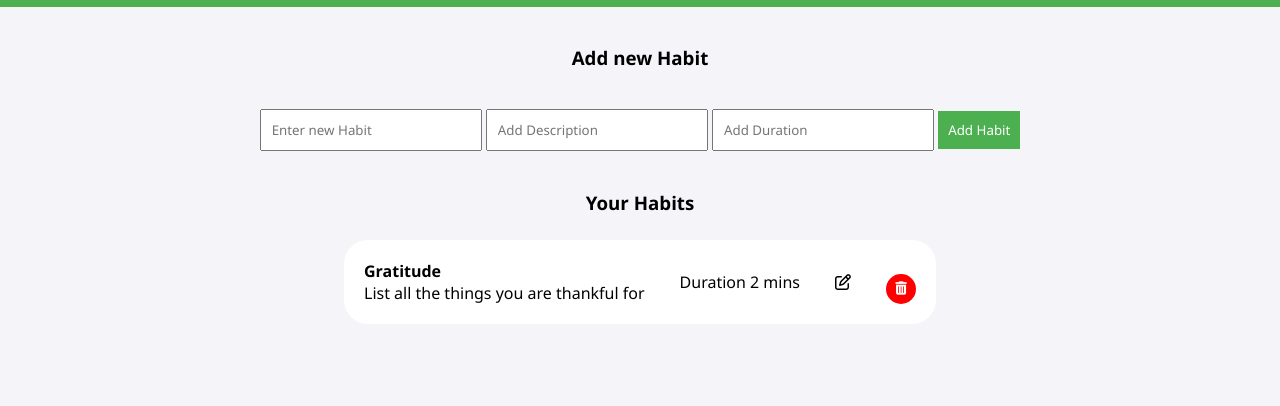
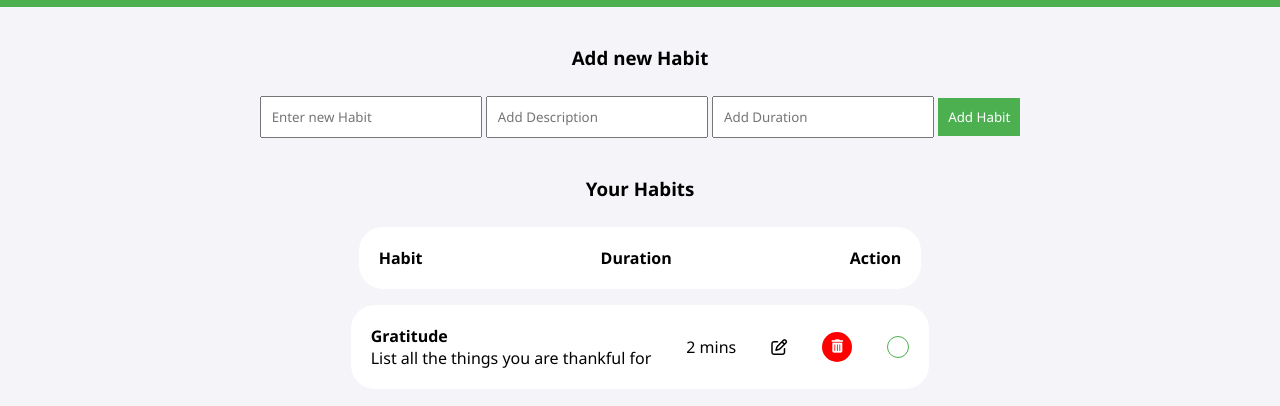
Before and after one commit to dhruvburada/JS-Journey, a plain HTML site: page Habit Tracker/index.html in a window 1280 px wide. Shown: the part 56-462 px from the top of the page. Drawn offline with Linux system fonts and the light colour scheme.

Commit message:
Habits Header Implemented Checkbox added in Card

```diff
--- a/Habit Tracker/index.html
+++ b/Habit Tracker/index.html
@@ -44,7 +44,7 @@
         button,input
         {
             padding: 10px;
-            margin-top:1em;
+
         }
 
 
@@ -94,6 +94,40 @@
             justify-content: center;
         }
 
+        i
+        {
+            cursor: pointer;
+        }
+
+        .habit-status
+        {
+            border: solid #4CAF50 1px;
+            border-radius: 50%;
+            height: 1.3em;
+            width: 1.3em;
+            outline: none;
+            appearance: none;
+            -webkit-appearance: none;
+        }
+
+        .habit-status:checked
+        {
+            background-color: #4CAF50;
+        }
+
+        .habit-header
+        {
+            display: flex;
+            justify-content: center;
+            align-items: center;
+            background-color: white;
+            margin-left: 20px;
+            margin-right: 20px;
+            padding: 20px;
+            border-radius: 1.5rem;
+            gap: 178px;
+            margin-bottom: 1rem;
+        }
     </style>
 </head>
 <body>
@@ -117,19 +151,27 @@
         <div class="habits-list">
             <h3>Your Habits</h3>
 
+            <div class="habit-header" >
+                <h4>Habit</h4>
+                <h4>Duration</h4>
+                <h4>Action</h4>
+            </div>
+
             <div id="habit1">
                 <div>
                     <h4>Gratitude</h4>
                     <p>List all the things you are thankful for</p>
                 </div>
                 <div>
-                    <p>Duration 2 mins</p>
+                    <p>2 mins</p>
                 </div>
                 <div>
                     <i class="fa fa-edit"></i>
                 </div>
 
-                    <button class="secondary-button"><i class="fa fa-trash"></i></button>
+                <button class="secondary-button"><i class="fa fa-trash"></i></button>
+
+                <input type="checkbox" class="habit-status" id="habit-status-1">
 
 
             </div>
```
